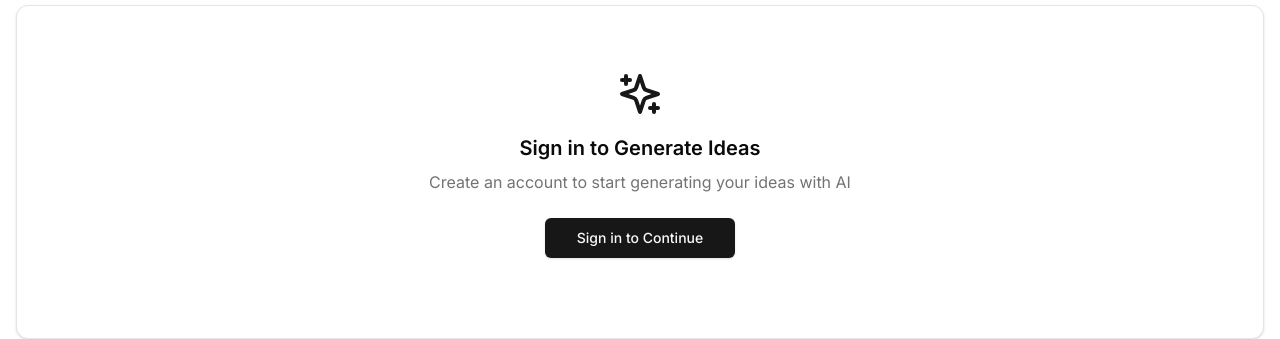
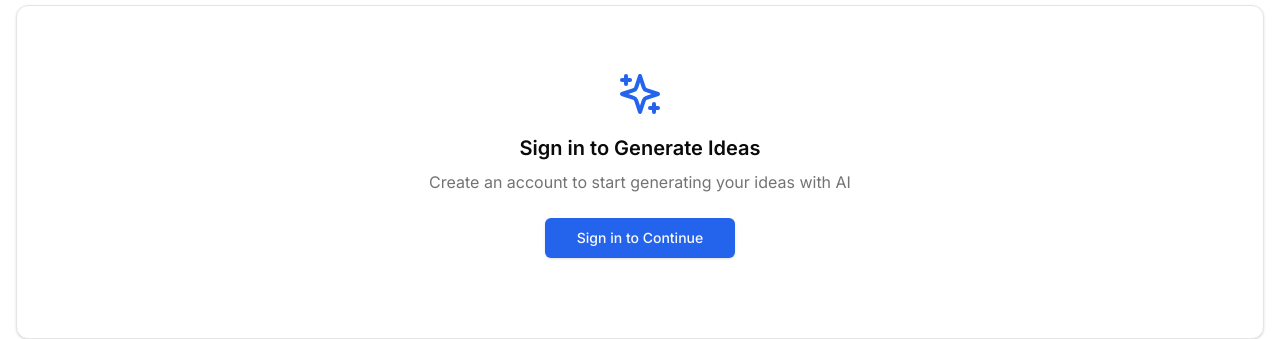
Before and after one commit to AdamPtk/llm-ideas-generator, a Next.js app: page / in a window 1280 px wide. Shown: the part 203-542 px from the top of the page. Built offline with nearby package versions, Linux system fonts and the light colour scheme; no server answers; the database is empty.

Commit message:
theme change and hydration error fix

```diff
--- a/app/globals.css
+++ b/app/globals.css
@@ -10,7 +10,7 @@
     --card-foreground: 0 0% 3.9%;
     --popover: 0 0% 100%;
     --popover-foreground: 0 0% 3.9%;
-    --primary: 0 0% 9%;
+    --primary: 221 83% 53%;
     --primary-foreground: 0 0% 98%;
     --secondary: 0 0% 96.1%;
     --secondary-foreground: 0 0% 9%;
@@ -38,8 +38,8 @@
     --card-foreground: 0 0% 98%;
     --popover: 0 0% 3.9%;
     --popover-foreground: 0 0% 98%;
-    --primary: 0 0% 98%;
-    --primary-foreground: 0 0% 9%;
+    --primary: 217 91% 60%;
+    --primary-foreground: 0 0% 98%;
     --secondary: 0 0% 14.9%;
     --secondary-foreground: 0 0% 98%;
     --muted: 0 0% 14.9%;
--- a/components/header.tsx
+++ b/components/header.tsx
@@ -1,5 +1,6 @@
 "use client";
 
+import { useEffect, useState } from "react";
 import { ClerkLoading, ClerkLoaded, SignedOut, SignInButton, SignedIn } from "@clerk/nextjs";
 import { Loader2, Moon, Sun } from "lucide-react";
 import { useTheme } from "next-themes";
@@ -9,6 +10,11 @@ import { Button } from "./ui/button";
 
 export const Header = () => {
   const { theme, setTheme } = useTheme();
+  const [mounted, setMounted] = useState(false);
+
+  useEffect(() => {
+    setMounted(true);
+  }, []);
 
   return (
     <nav className="flex justify-end items-center p-4">
@@ -27,6 +33,7 @@ export const Header = () => {
           <UserProfile />
         </SignedIn>
       </ClerkLoaded>
+      {mounted && (
         <Button
           className="ml-4"
           variant="outline"
@@ -35,6 +42,7 @@ export const Header = () => {
         >
           {theme === "dark" ? <Sun className="size-4" /> : <Moon className="size-4" />}
         </Button>
+      )}
     </nav>
   );
 };
--- a/components/providers/theme-provider.tsx
+++ b/components/providers/theme-provider.tsx
@@ -7,5 +7,15 @@ export function ThemeProvider({
   children,
   ...props
 }: React.ComponentProps<typeof NextThemesProvider>) {
+  const [mounted, setMounted] = React.useState(false);
+
+  React.useEffect(() => {
+    setMounted(true);
+  }, []);
+
+  if (!mounted) {
+    return <>{children}</>;
+  }
+
   return <NextThemesProvider {...props}>{children}</NextThemesProvider>;
 }
```
Lines whose indentation alone changed are shown as unchanged.
